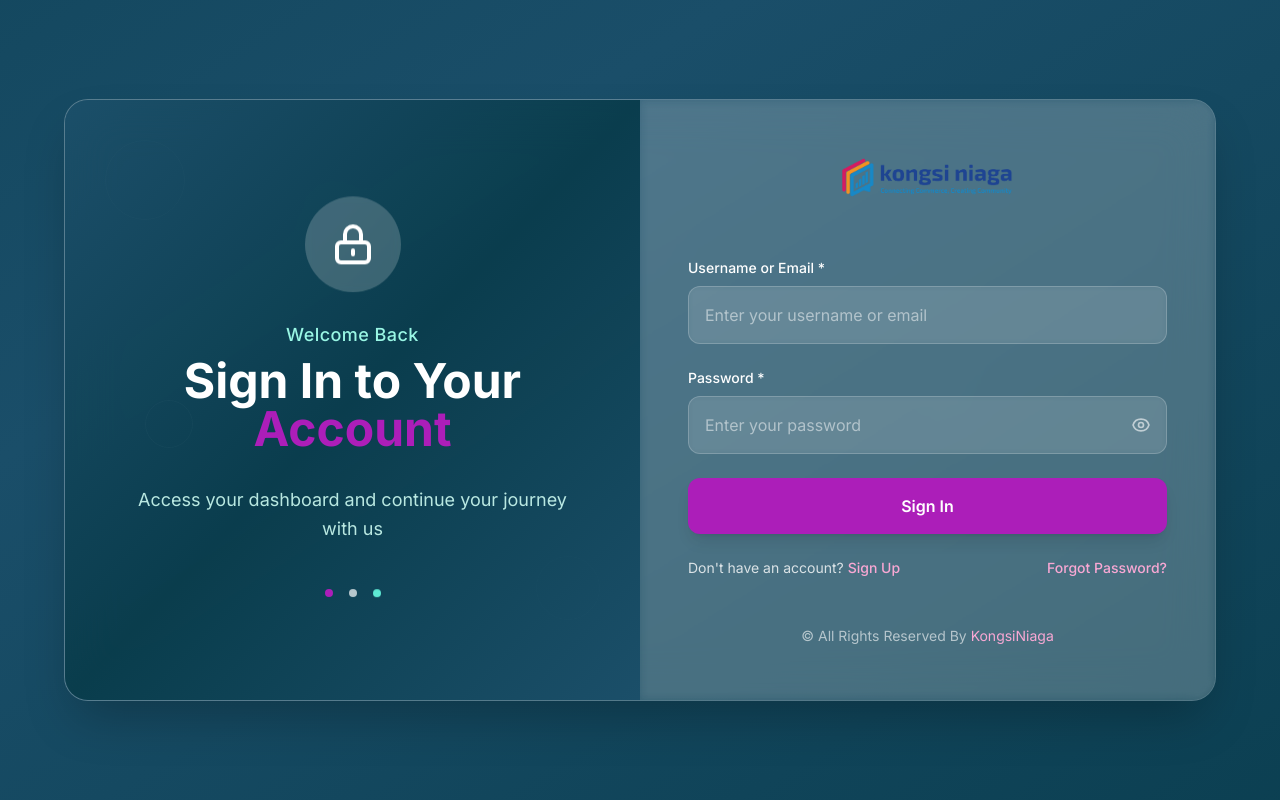
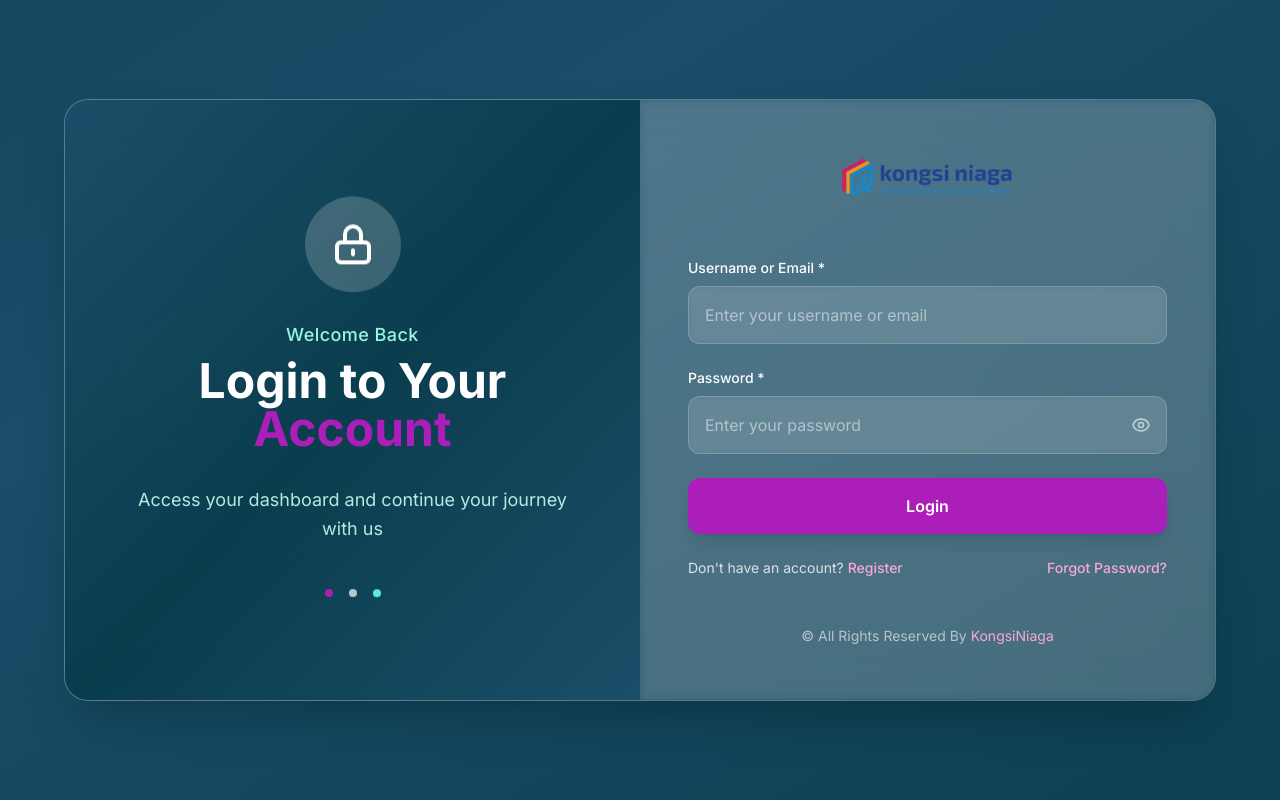
Before and after one commit to BrilianAR/kongsiniaga, a website: page login.html in a window 1280 px wide. Drawn offline with nearby package versions, Linux system fonts and the light colour scheme.

Commit message:
Tambahin page signin & signup

```diff
--- a/signin.html
+++ b/login.html
@@ -3,7 +3,7 @@
 <head>
     <meta charset="UTF-8">
     <meta name="viewport" content="width=device-width, initial-scale=1.0">
-    <title>Sign In - KongsiNiaga</title>
+    <title>Login - KongsiNiaga</title>
     <script src="https://cdn.tailwindcss.com"></script>
     <script>
         // Konfigurasi untuk memadankan warna butang dan tema
@@ -83,7 +83,7 @@
                             </div>
                             <h6 class="text-teal-200 text-lg font-medium mb-2 tracking-wide">Welcome Back</h6>
                             <h2 class="text-white text-4xl lg:text-5xl font-bold leading-tight">
-                                Sign In to Your
+                                Login to Your
                                 <span class="text-custom-pink">
                                     Account
                                 </span>
@@ -154,14 +154,14 @@
                             type="submit"
                             class="w-full py-4 bg-custom-pink text-white font-semibold rounded-xl shadow-lg hover:shadow-xl transform hover:scale-105 transition-all duration-300 focus:outline-none focus:ring-2 focus:ring-pink-400 focus:ring-offset-2 focus:ring-offset-transparent relative overflow-hidden group"
                         >
-                            <span class="relative z-10">Sign In</span>
+                            <span class="relative z-10">Login</span>
                             <div class="absolute inset-0 bg-pink-700/50 opacity-0 group-hover:opacity-100 transition-opacity duration-300"></div>
                         </button>
 
                         <div class="flex flex-col sm:flex-row justify-between items-center space-y-3 sm:space-y-0 text-sm">
                             <p class="text-white/80">
                                 Don't have an account?
-                                <a href="#" class="text-pink-300 hover:text-pink-200 font-medium transition-colors">Sign Up</a>
+                                <a href="#" class="text-pink-300 hover:text-pink-200 font-medium transition-colors">Register</a>
                             </p>
                             <a href="#" class="text-pink-300 hover:text-pink-200 font-medium transition-colors">
                                 Forgot Password?
```
Also changed, not shown: register.html (renamed from signup.html, +1 -1 lines).
